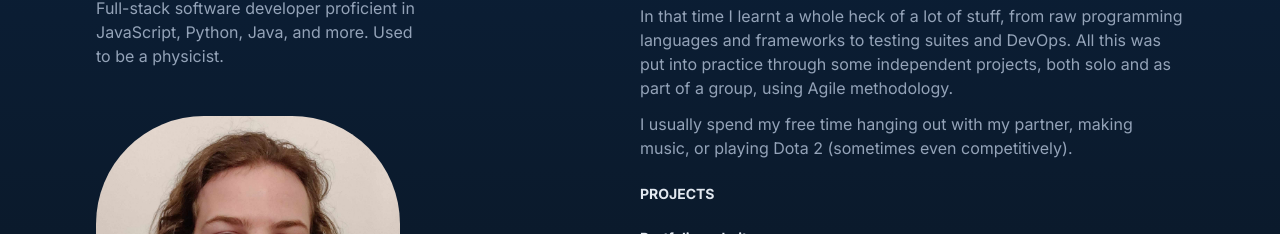
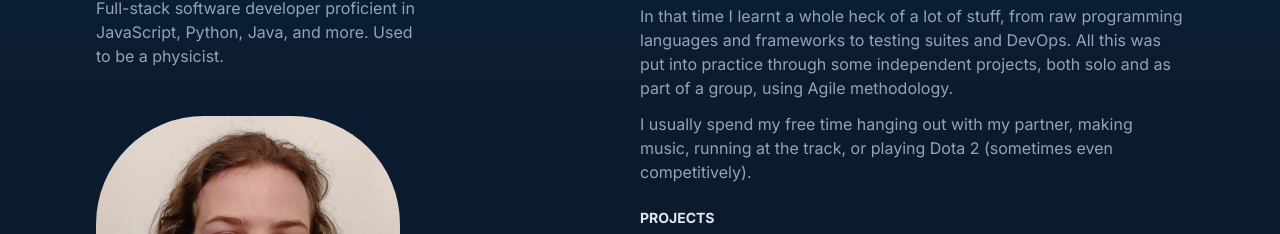
Before and after one commit to jasperBailey/portfolio, a Next.js app: page / in a window 1280 px wide. Shown: the part 200-434 px from the top of the page. Built offline with nearby package versions, Linux system fonts and the light colour scheme.

Commit message:
changed png->jpg

```diff
--- a/app/page.tsx
+++ b/app/page.tsx
@@ -21,7 +21,7 @@ export default function Home() {
         </p>
 
         <p>
-          I usually spend my free time hanging out with my partner, making music, or playing Dota 2 (sometimes even competitively).
+          I usually spend my free time hanging out with my partner, making music, running at the track, or playing Dota 2 (sometimes even competitively).
         </p>
       </section>
 
```
Also changed, not shown: public/recursion.jpg (added), public/recursion.png (deleted).
